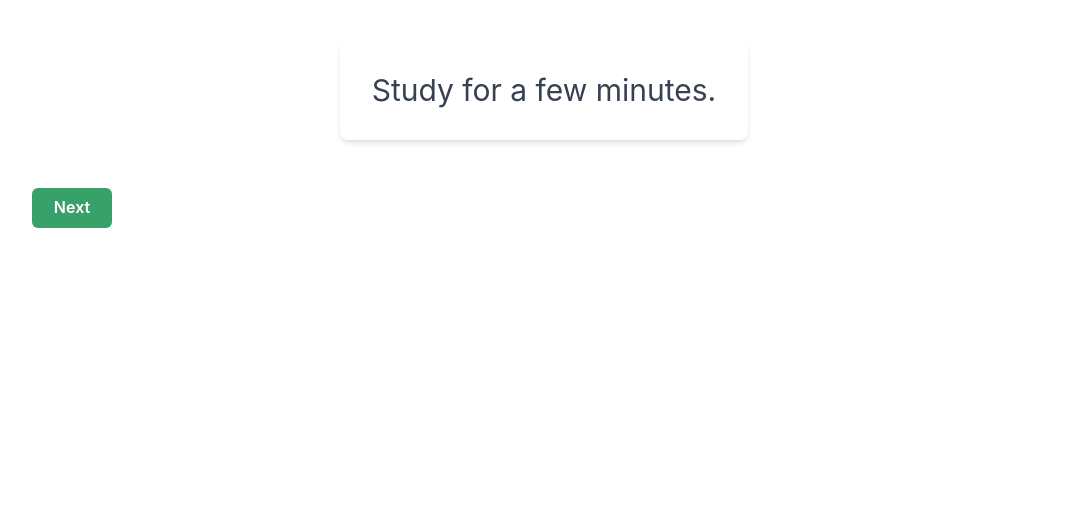
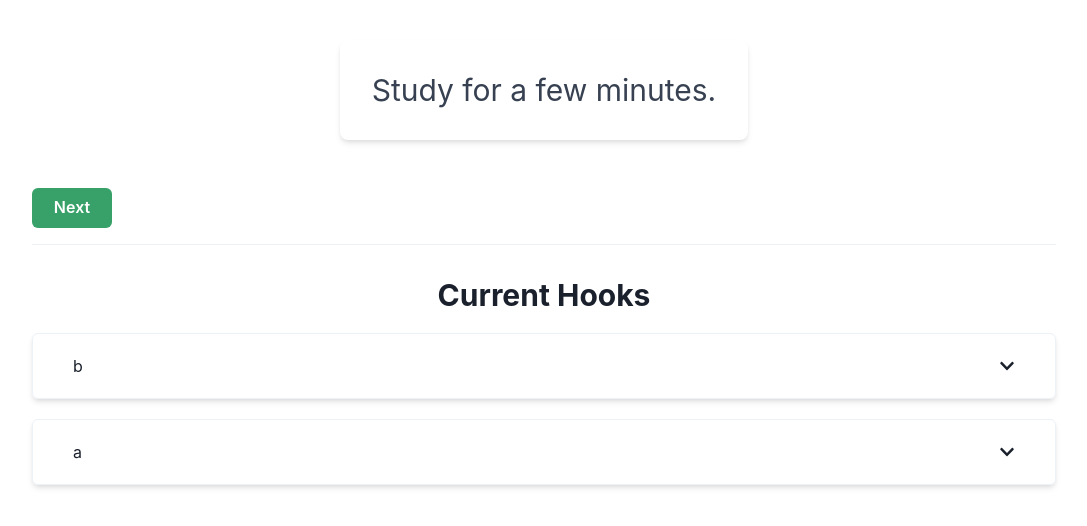
Before and after one commit to Philosocode/workflows, a React (Create React App) app: page / in a window 1280 px wide. Shown: the top 526 px of the page, without its empty margins (96-1183 px from the left). Built offline with nearby package versions, Linux system fonts and the light colour scheme; what react-mde, showdown would draw is missing.

Commit message:
Implement hook toggling

```diff
--- a/src/consume/components/hook-list-item.component.tsx
+++ b/src/consume/components/hook-list-item.component.tsx
@@ -1,5 +1,5 @@
-import { Box, Icon, Input } from "@chakra-ui/react";
-import { FaRegTrashAlt } from "react-icons/fa";
+import { Box, Icon, Input, Text } from "@chakra-ui/react";
+import { FaChevronDown, FaRegTrashAlt } from "react-icons/fa";
 
 import { MarkdownEditor } from "editor/components/markdown-editor.component";
 import { deleteHook, updateHook } from "hook/logic/hook.slice";
@@ -11,22 +11,28 @@ import { DeleteModal } from "modal/components/delete-modal.component";
 interface IProps {
   hook: IHook;
 }
-export function HookListItem(props: IProps) {
+export function HookListItem({ hook }: IProps) {
   const dispatch = useAppDispatch();
   const [modalShowing, toggleModal] = useToggle(false);
 
   function handleTitleUpdate(event: React.ChangeEvent<HTMLInputElement>) {
-    const newTitle = event.target.value;
-
-    dispatch(updateHook({ id: props.hook.id, updates: { title: newTitle } }));
+    handleHookUpdate({ title: event.target.value });
   }
 
   function handleContentUpdate(content: string) {
-    dispatch(updateHook({ id: props.hook.id, updates: { content } }));
+    handleHookUpdate({ content });
+  }
+
+  function handleToggle() {
+    handleHookUpdate({ isExpanded: !hook.isExpanded });
+  }
+
+  function handleHookUpdate(updates: Partial<IHook>) {
+    dispatch(updateHook({ id: hook.id, updates: { ...updates } }));
   }
 
   function handleDelete() {
-    dispatch(deleteHook(props.hook.id));
+    dispatch(deleteHook(hook.id));
     toggleModal();
   }
 
@@ -34,11 +40,35 @@ export function HookListItem(props: IProps) {
     <Box
       border="1px solid"
       borderColor="gray.100"
-      p={10}
+      cursor={hook.isExpanded ? "default" : "pointer"}
+      pt={hook.isExpanded ? 0 : 5}
+      pb={hook.isExpanded ? 10 : 5}
+      px={10}
       shadow="md"
       borderRadius="md"
       w="100%"
       position="relative"
+    >
+      {!hook.isExpanded && (
+        <Box
+          d="flex"
+          alignItems="center"
+          justifyContent="space-between"
+          onClick={handleToggle}
+        >
+          <Text>{hook.title}</Text>
+          <Icon as={FaChevronDown} />
+        </Box>
+      )}
+      {hook.isExpanded && (
+        <>
+          <Box
+            className="header"
+            cursor="pointer"
+            onClick={handleToggle}
+            py={5}
+            w="100%"
+            h="1rem"
           >
             <Icon
               as={FaRegTrashAlt}
@@ -50,17 +80,18 @@ export function HookListItem(props: IProps) {
               _hover={{ color: "red.500" }}
               onClick={toggleModal}
             />
+          </Box>
+
           <Input
             borderColor="gray.300"
             mb={5}
             variant="flushed"
-        value={props.hook.title}
+            value={hook.title}
             onChange={handleTitleUpdate}
           />
-      <MarkdownEditor
-        value={props.hook.content}
-        setValue={handleContentUpdate}
-      />
+          <MarkdownEditor value={hook.content} setValue={handleContentUpdate} />
+        </>
+      )}
       <DeleteModal
         isShowing={modalShowing}
         onClose={toggleModal}
--- a/src/consume/components/hook-list.component.tsx
+++ b/src/consume/components/hook-list.component.tsx
@@ -7,7 +7,7 @@ interface IProps {
 }
 export function HookList(props: IProps) {
   return (
-    <VStack w="100%" mt={5} spacing={10}>
+    <VStack w="100%" mt={5} spacing={5}>
       {props.hooks.map((hook) => (
         <HookListItem key={hook.id} hook={hook} />
       ))}
--- a/src/hook/logic/hook.slice.ts
+++ b/src/hook/logic/hook.slice.ts
@@ -4,7 +4,22 @@ import omit from "lodash/omit";
 import { IHook, IHookState, IUpdateHookPayload } from "./hook.types";
 
 const initialState: IHookState = {
-  hooks: {},
+  hooks: {
+    a: {
+      id: "a",
+      content: "a",
+      isExpanded: false,
+      isPrevious: false,
+      title: "a",
+    },
+    b: {
+      id: "b",
+      content: "b",
+      isExpanded: false,
+      isPrevious: false,
+      title: "b",
+    },
+  },
   hookIds: [],
 };
 
@@ -22,7 +37,7 @@ const hookSlice = createSlice({
       const { id, updates } = action.payload;
 
       state.hooks[id] = {
-        ...state.hooks.id,
+        ...state.hooks[id],
         ...updates,
       };
     },
```
Lines whose indentation alone changed are shown as unchanged.
